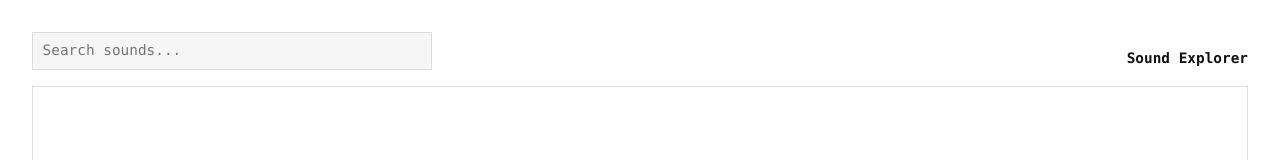
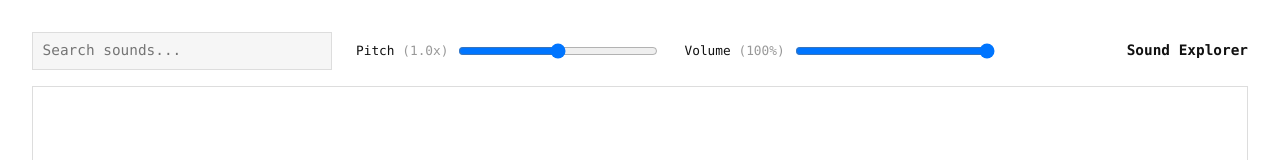
Before and after one commit to mudkipdev/minecraft-sound-explorer, a website: page index.html in a window 1280 px wide. Shown: the top 160 px of the page. Drawn offline with Linux system fonts and the light colour scheme; no server answers.

Commit message:
pitch and volume sliders

```diff
--- a/index.html
+++ b/index.html
@@ -25,9 +25,13 @@
 
             header {
                 display: flex;
-                justify-content: space-between;
-                align-items: flex-end;
+                align-items: center;
+                gap: 1.5rem;
                 margin-bottom: 1rem;
+            }
+
+            #title {
+                margin-left: auto;
             }
 
             #search {
@@ -36,12 +40,36 @@
                 color: light-dark(#333, #ccc);
                 border: 1px solid light-dark(#ddd, #333);
                 padding: 0.4rem 0.6rem;
-                width: 100%;
-                max-width: 400px;
+                width: 300px;
             }
 
             #search:focus {
                 outline: none;
+            }
+
+            #controls {
+                display: flex;
+                gap: 1.5rem;
+                font-size: 0.8rem;
+                align-items: center;
+            }
+
+            #controls label {
+                display: flex;
+                align-items: center;
+                gap: 0.5rem;
+            }
+
+            #controls .label-name {
+                color: light-dark(#111, #e0e0e0);
+            }
+
+            #controls .label-value {
+                color: light-dark(#999, #555);
+            }
+
+            #controls input[type="range"] {
+                width: 200px;
             }
 
             #title h1 {
@@ -85,6 +113,27 @@
     <body>
         <header>
             <input type="search" id="search" placeholder="Search sounds..." autofocus>
+
+            <div id="controls">
+                <label>
+                    <span>
+                        <span class="label-name">Pitch</span>
+                        <span class="label-value" id="pitch-label">(1.0x)</span>
+                    </span>
+
+                    <input type="range" id="pitch" min="0" max="2" step="0.1" value="1">
+                </label>
+
+                <label>
+                    <span>
+                        <span class="label-name">Volume</span>
+                        <span class="label-value" id="volume-label">(100%)</span>
+                    </span>
+
+                    <input type="range" id="volume" min="0" max="1" step="0.05" value="1">
+                </label>
+            </div>
+
             <div id="title">
                 <h1>Sound Explorer</h1>
                 <p id="version"></p>
@@ -115,9 +164,13 @@
                 const variants = soundsByKey[soundKey];
                 const randomVariant = variants[Math.floor(Math.random() * variants.length)];
                 const hash = randomVariant.hash;
+
                 const audioUrl = "https://resources.download.minecraft.net/" + hash.slice(0, 2) + "/" + hash;
                 const audio = new Audio(audioUrl);
+                audio.playbackRate = parseFloat(document.getElementById("pitch").value);
+                audio.volume = parseFloat(document.getElementById("volume").value);
                 audio.play().catch(() => {});
+
                 currentAudio = audio;
                 currentPlayingElement = element;
                 element.classList.add("playing");
@@ -153,7 +206,16 @@
                 }
 
                 container.appendChild(fragment);
-                document.getElementById("search").addEventListener("input", event => filterSounds(event.target.value));
+                document.getElementById("search").addEventListener("input", (event) => filterSounds(event.target.value));
+                document.getElementById("pitch").addEventListener("input", (event) => {
+                    document.getElementById("pitch-label").textContent = "(" + parseFloat(event.target.value).toFixed(1) + "x)";
+                    if (currentAudio) currentAudio.playbackRate = parseFloat(event.target.value);
+                });
+
+                document.getElementById("volume").addEventListener("input", (event) => {
+                    document.getElementById("volume-label").textContent = "(" + Math.round(parseFloat(event.target.value) * 100) + "%)";
+                    if (currentAudio) currentAudio.volume = parseFloat(event.target.value);
+                });
             };
 
             init();
```
